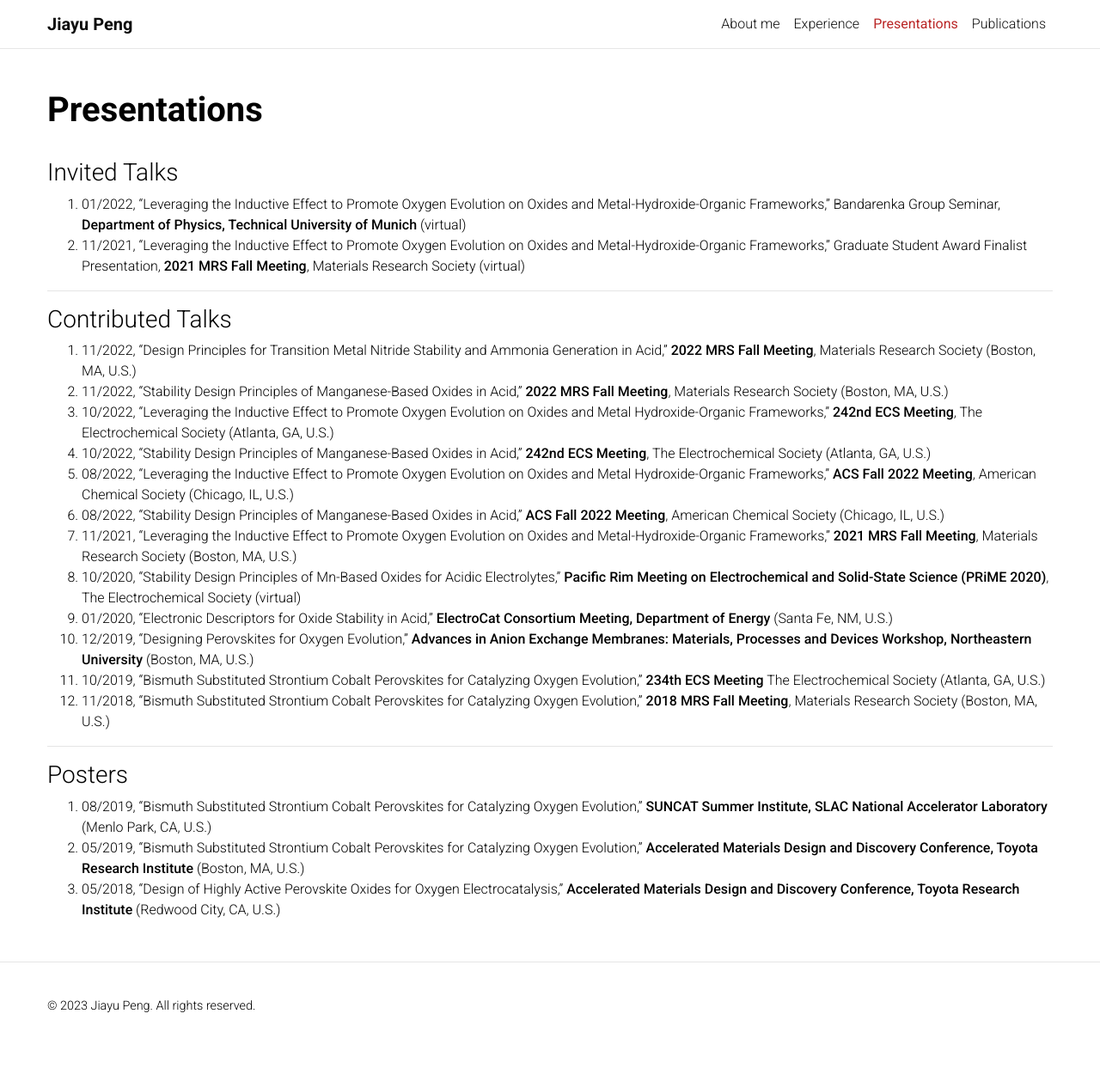
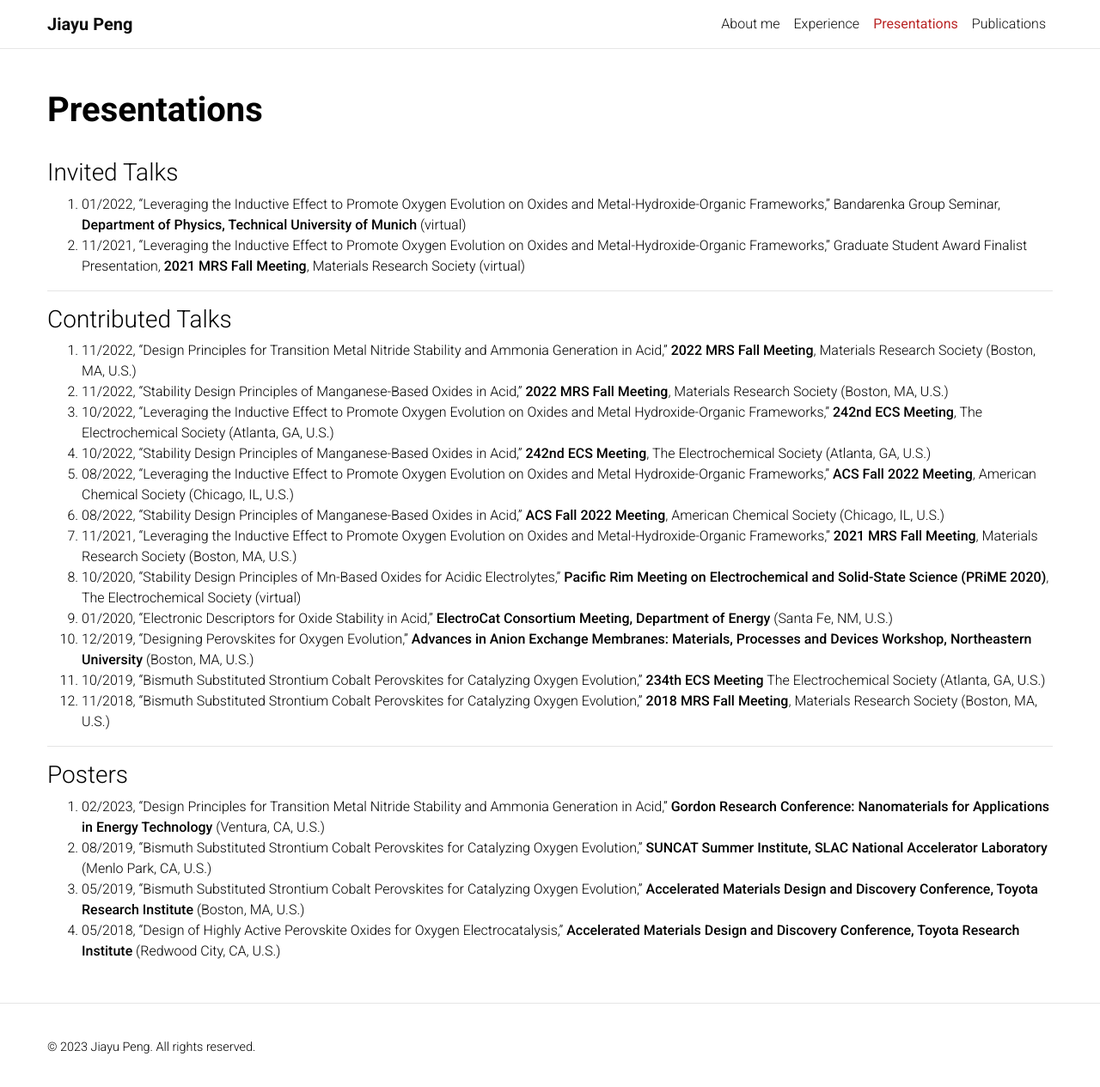
Before and after one commit to jypeng95/jypeng95.github.io, a Jekyll site: the page built from _pages/presentations.md, in a window 1280 px wide and 1269 px high. Shown: the top 1265 px of the window at 86% size. Built offline with Jekyll 4.4.1, drawn with Linux system fonts in a browser that asks for light colours; a style sheet for code colours, icons or effects is not loaded.

```diff
--- a/_bibliography/papers.bib
+++ b/_bibliography/papers.bib
@@ -6,7 +6,7 @@
   author={James Damewood and Jessica Karaguesian and Jaclyn R. Lunger and Aik Rui Tan and Mingrou Xie and Jiayu Peng and Rafael Gómez-Bombarelli*},
   journal={Annual Review of Materials Research},
   year={in press},
-  html={https://doi.org/10.48550/arXiv.2301.08813},
+  arxiv={arXiv:2301.08813},
   img={damewood2023representations.jpg},
   selected={false},
 }
--- a/_pages/presentations.md
+++ b/_pages/presentations.md
@@ -17,22 +17,23 @@ Society (virtual)
 ### Contributed Talks
 
 1. 11/2022, "Design Principles for Transition Metal Nitride Stability and Ammonia Generation in Acid," **2022 MRS Fall Meeting**, Materials Research Society (Boston, MA, U.S.)
-2. 11/2022, "Stability Design Principles of Manganese-Based Oxides in Acid," **2022 MRS Fall Meeting**, Materials Research Society (Boston, MA, U.S.)
-3. 10/2022, "Leveraging the Inductive Effect to Promote Oxygen Evolution on Oxides and Metal Hydroxide-Organic Frameworks," **242nd ECS Meeting**, The Electrochemical Society (Atlanta, GA, U.S.)
-4. 10/2022, "Stability Design Principles of Manganese-Based Oxides in Acid," **242nd ECS Meeting**, The Electrochemical Society (Atlanta, GA, U.S.)
-5. 08/2022, "Leveraging the Inductive Effect to Promote Oxygen Evolution on Oxides and Metal Hydroxide-Organic Frameworks," **ACS Fall 2022 Meeting**, American Chemical Society (Chicago, IL, U.S.)
-6. 08/2022, "Stability Design Principles of Manganese-Based Oxides in Acid," **ACS Fall 2022 Meeting**, American Chemical Society (Chicago, IL, U.S.)
-7. 11/2021, "Leveraging the Inductive Effect to Promote Oxygen Evolution on Oxides and Metal-Hydroxide-Organic Frameworks," **2021 MRS Fall Meeting**, Materials Research Society (Boston, MA, U.S.)
-8. 10/2020, "Stability Design Principles of Mn-Based Oxides for Acidic Electrolytes," **Pacific Rim Meeting on Electrochemical and Solid-State Science (PRiME 2020)**, The Electrochemical Society (virtual)
-9. 01/2020, "Electronic Descriptors for Oxide Stability in Acid," **ElectroCat Consortium Meeting, Department of Energy** (Santa Fe, NM, U.S.)
-10. 12/2019, "Designing Perovskites for Oxygen Evolution," **Advances in Anion Exchange Membranes: Materials, Processes and Devices Workshop, Northeastern University** (Boston, MA, U.S.)
-11. 10/2019, "Bismuth Substituted Strontium Cobalt Perovskites for Catalyzing Oxygen Evolution," **234th ECS Meeting** The Electrochemical Society (Atlanta, GA, U.S.)
-12. 11/2018, "Bismuth Substituted Strontium Cobalt Perovskites for Catalyzing Oxygen Evolution," **2018 MRS Fall Meeting**, Materials Research Society (Boston, MA, U.S.)
+1. 11/2022, "Stability Design Principles of Manganese-Based Oxides in Acid," **2022 MRS Fall Meeting**, Materials Research Society (Boston, MA, U.S.)
+1. 10/2022, "Leveraging the Inductive Effect to Promote Oxygen Evolution on Oxides and Metal Hydroxide-Organic Frameworks," **242nd ECS Meeting**, The Electrochemical Society (Atlanta, GA, U.S.)
+1. 10/2022, "Stability Design Principles of Manganese-Based Oxides in Acid," **242nd ECS Meeting**, The Electrochemical Society (Atlanta, GA, U.S.)
+1. 08/2022, "Leveraging the Inductive Effect to Promote Oxygen Evolution on Oxides and Metal Hydroxide-Organic Frameworks," **ACS Fall 2022 Meeting**, American Chemical Society (Chicago, IL, U.S.)
+1. 08/2022, "Stability Design Principles of Manganese-Based Oxides in Acid," **ACS Fall 2022 Meeting**, American Chemical Society (Chicago, IL, U.S.)
+1. 11/2021, "Leveraging the Inductive Effect to Promote Oxygen Evolution on Oxides and Metal-Hydroxide-Organic Frameworks," **2021 MRS Fall Meeting**, Materials Research Society (Boston, MA, U.S.)
+1. 10/2020, "Stability Design Principles of Mn-Based Oxides for Acidic Electrolytes," **Pacific Rim Meeting on Electrochemical and Solid-State Science (PRiME 2020)**, The Electrochemical Society (virtual)
+1. 01/2020, "Electronic Descriptors for Oxide Stability in Acid," **ElectroCat Consortium Meeting, Department of Energy** (Santa Fe, NM, U.S.)
+1. 12/2019, "Designing Perovskites for Oxygen Evolution," **Advances in Anion Exchange Membranes: Materials, Processes and Devices Workshop, Northeastern University** (Boston, MA, U.S.)
+1. 10/2019, "Bismuth Substituted Strontium Cobalt Perovskites for Catalyzing Oxygen Evolution," **234th ECS Meeting** The Electrochemical Society (Atlanta, GA, U.S.)
+1. 11/2018, "Bismuth Substituted Strontium Cobalt Perovskites for Catalyzing Oxygen Evolution," **2018 MRS Fall Meeting**, Materials Research Society (Boston, MA, U.S.)
 
 ---
 
 ### Posters
 
+1. 02/2023, "Design Principles for Transition Metal Nitride Stability and Ammonia Generation in Acid," **Gordon Research Conference: Nanomaterials for Applications in Energy Technology** (Ventura, CA, U.S.)
 1. 08/2019, "Bismuth Substituted Strontium Cobalt Perovskites for Catalyzing Oxygen Evolution," **SUNCAT Summer Institute, SLAC National Accelerator Laboratory** (Menlo Park, CA, U.S.)
-2. 05/2019, "Bismuth Substituted Strontium Cobalt Perovskites for Catalyzing Oxygen Evolution," **Accelerated Materials Design and Discovery Conference, Toyota Research Institute** (Boston, MA, U.S.)
-3. 05/2018, "Design of Highly Active Perovskite Oxides for Oxygen Electrocatalysis," **Accelerated Materials Design and Discovery Conference, Toyota Research Institute** (Redwood City, CA, U.S.)
+1. 05/2019, "Bismuth Substituted Strontium Cobalt Perovskites for Catalyzing Oxygen Evolution," **Accelerated Materials Design and Discovery Conference, Toyota Research Institute** (Boston, MA, U.S.)
+1. 05/2018, "Design of Highly Active Perovskite Oxides for Oxygen Electrocatalysis," **Accelerated Materials Design and Discovery Conference, Toyota Research Institute** (Redwood City, CA, U.S.)
```
Also changed, not shown: other parts of _pages/presentations.md (+1 -1 lines), _pages/experience.md (+1 -0 lines).
